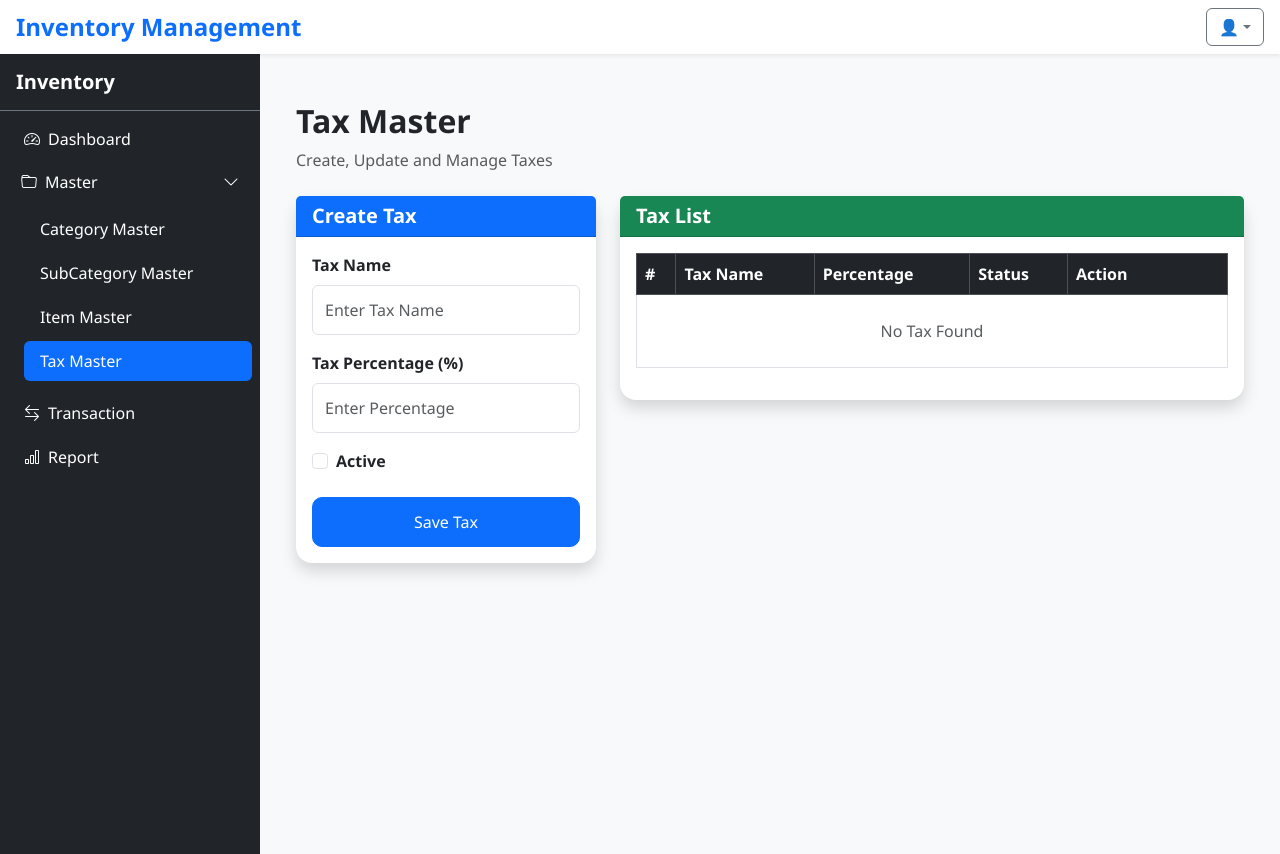
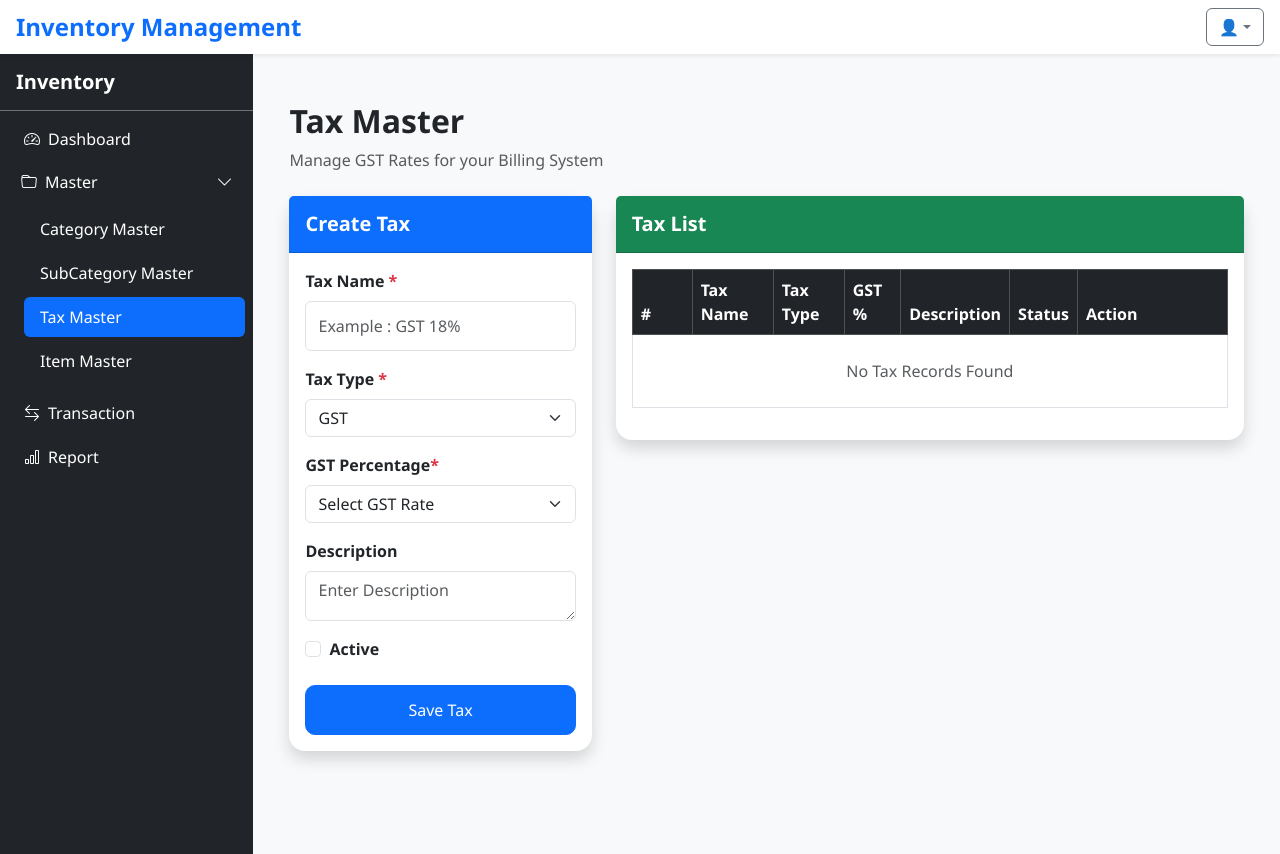
Before and after one commit to prahlad122/Inventory_management_system, a React (Vite) app: page /dashboard/master/tax in a window 1280 px wide. Built offline with nearby package versions, Linux system fonts and the light colour scheme.

Commit message:
updated tax master

```diff
--- a/index.html
+++ b/index.html
@@ -2,9 +2,9 @@
 <html lang="en">
   <head>
     <meta charset="UTF-8" />
-    <link rel="icon" type="image/svg+xml" href="/favicon.svg" />
+    <link rel="icon" type="image/svg+xml" href="/public/icon.svg" />
     <meta name="viewport" content="width=device-width, initial-scale=1.0" />
-    <title>inventory</title>
+    <title>Inventory system</title>
   </head>
   <body>
     <div id="root"></div>
--- a/src/components/Sidebar.jsx
+++ b/src/components/Sidebar.jsx
@@ -82,20 +82,20 @@ function Sidebar() {
               </li>
               <li>
                 <NavLink
+                  to="/dashboard/master/tax"
+                  className={menuClass}
+                  onClick={closeSidebar}
+                >
+                  Tax Master
+                </NavLink>
+              </li>
+              <li>
+                <NavLink
                   to="/dashboard/master/item"
                   className={menuClass}
                   onClick={closeSidebar}
                 >
                   Item Master
-                </NavLink>
-              </li>
-              <li>
-                <NavLink
-                  to="/dashboard/master/tax"
-                  className={menuClass}
-                  onClick={closeSidebar}
-                >
-                  Tax Master
                 </NavLink>
               </li>
             </ul>
--- a/src/components/TaxForm.jsx
+++ b/src/components/TaxForm.jsx
@@ -2,8 +2,14 @@ function TaxForm({
   taxName,
   setTaxName,
 
+  taxType,
+  setTaxType,
+
   percentage,
   setPercentage,
+
+  description,
+  setDescription,
 
   status,
   setStatus,
@@ -15,11 +21,17 @@ function TaxForm({
   return (
     <div className="card shadow border-0 rounded-4">
 
-      <div className="card-header bg-primary text-white">
+      {/* Card Header */}
+
+      <div className="card-header bg-primary text-white py-3">
+
         <h5 className="mb-0 fw-bold">
           {editId ? "Update Tax" : "Create Tax"}
         </h5>
+
       </div>
+
+      {/* Card Body */}
 
       <div className="card-body">
 
@@ -30,13 +42,13 @@ function TaxForm({
           <div className="mb-3">
 
             <label className="form-label fw-semibold">
-              Tax Name
+              Tax Name <span className="text-danger">*</span>
             </label>
 
             <input
               type="text"
               className="form-control"
-              placeholder="Enter Tax Name"
+              placeholder="Example : GST 18%"
               value={taxName}
               onChange={(e) =>
                 setTaxName(e.target.value)
@@ -45,21 +57,86 @@ function TaxForm({
 
           </div>
 
-          {/* Tax Percentage */}
+          {/* Tax Type */}
 
           <div className="mb-3">
 
             <label className="form-label fw-semibold">
-              Tax Percentage (%)
+              Tax Type <span className="text-danger">*</span>
             </label>
 
-            <input
-              type="number"
-              className="form-control"
-              placeholder="Enter Percentage"
+            <select
+              className="form-select"
+              value={taxType}
+              onChange={(e) =>
+                setTaxType(e.target.value)
+              }
+            >
+              <option value="GST">GST</option>
+
+              <option value="IGST">IGST</option>
+
+              <option value="CGST + SGST">
+                CGST + SGST
+              </option>
+
+              <option value="Exempt">
+                Exempt
+              </option>
+
+            </select>
+
+          </div>
+
+          {/* GST Percentage */}
+
+          <div className="mb-3">
+
+            <label className="form-label fw-semibold">
+              GST Percentage
+              <span className="text-danger">*</span>
+            </label>
+
+            <select
+              className="form-select"
               value={percentage}
               onChange={(e) =>
                 setPercentage(e.target.value)
+              }
+            >
+              <option value="">
+                Select GST Rate
+              </option>
+
+              <option value="0">0%</option>
+
+              <option value="5">5%</option>
+
+              <option value="12">12%</option>
+
+              <option value="18">18%</option>
+
+              <option value="28">28%</option>
+
+            </select>
+
+          </div>
+
+          {/* Description */}
+
+          <div className="mb-3">
+
+            <label className="form-label fw-semibold">
+              Description
+            </label>
+
+            <textarea
+              rows="3"
+              className="form-control"
+              placeholder="Enter Description"
+              value={description}
+              onChange={(e) =>
+                setDescription(e.target.value)
               }
             />
 
@@ -72,9 +149,9 @@ function TaxForm({
             <div className="form-check">
 
               <input
-                className="form-check-input"
                 type="checkbox"
                 id="status"
+                className="form-check-input"
                 checked={status}
                 onChange={(e) =>
                   setStatus(e.target.checked)
@@ -82,8 +159,8 @@ function TaxForm({
               />
 
               <label
+                htmlFor="status"
                 className="form-check-label fw-semibold"
-                htmlFor="status"
               >
                 Active
               </label>
--- a/src/components/TaxList.jsx
+++ b/src/components/TaxList.jsx
@@ -6,11 +6,17 @@ function TaxList({
   return (
     <div className="card shadow border-0 rounded-4">
 
-      <div className="card-header bg-success text-white">
+      {/* Card Header */}
+
+      <div className="card-header bg-success text-white py-3">
+
         <h5 className="mb-0 fw-bold">
           Tax List
         </h5>
+
       </div>
+
+      {/* Card Body */}
 
       <div className="card-body">
 
@@ -22,17 +28,19 @@ function TaxList({
 
               <tr>
 
-                <th>#</th>
+                <th width="60">#</th>
 
                 <th>Tax Name</th>
 
-                <th>Percentage</th>
+                <th>Tax Type</th>
+
+                <th>GST %</th>
+
+                <th>Description</th>
 
                 <th>Status</th>
 
-                <th width="160">
-                  Action
-                </th>
+                <th width="150">Action</th>
 
               </tr>
 
@@ -45,10 +53,10 @@ function TaxList({
                 <tr>
 
                   <td
-                    colSpan="5"
+                    colSpan="7"
                     className="text-center py-4 text-muted"
                   >
-                    No Tax Found
+                    No Tax Records Found
                   </td>
 
                 </tr>
@@ -61,10 +69,34 @@ function TaxList({
 
                     <td>{index + 1}</td>
 
-                    <td>{item.taxName}</td>
+                    <td className="fw-semibold">
+                      {item.taxName}
+                    </td>
 
                     <td>
-                      {item.percentage}%
+
+                      <span className="badge bg-info text-dark">
+
+                        {item.taxType}
+
+                      </span>
+
+                    </td>
+
+                    <td>
+
+                      <span className="badge bg-primary">
+
+                        {item.percentage}%
+
+                      </span>
+
+                    </td>
+
+                    <td>
+
+                      {item.description || "-"}
+
                     </td>
 
                     <td>
@@ -85,10 +117,10 @@ function TaxList({
 
                     <td>
 
-                      <div className="d-flex gap-2">
+                      <div className="d-flex flex-column flex-md-row gap-2">
 
                         <button
-                          className="btn btn-warning btn-sm"
+                          className="btn btn-warning btn-sm flex-fill"
                           onClick={() =>
                             handleEdit(item)
                           }
@@ -97,7 +129,7 @@ function TaxList({
                         </button>
 
                         <button
-                          className="btn btn-danger btn-sm"
+                          className="btn btn-danger btn-sm flex-fill"
                           onClick={() =>
                             handleDelete(item.id)
                           }
--- a/src/pages/TaxMaster.jsx
+++ b/src/pages/TaxMaster.jsx
@@ -4,23 +4,27 @@ import TaxList from "../components/TaxList";
 
 function TaxMaster() {
 
-  // ==========================
-  // State
-  // ==========================
+  // =====================================
+  // States
+  // =====================================
 
   const [taxes, setTaxes] = useState([]);
 
   const [taxName, setTaxName] = useState("");
 
+  const [taxType, setTaxType] = useState("GST");
+
   const [percentage, setPercentage] = useState("");
+
+  const [description, setDescription] = useState("");
 
   const [status, setStatus] = useState(false);
 
   const [editId, setEditId] = useState(null);
 
-  // ==========================
-  // Load Data
-  // ==========================
+  // =====================================
+  // Load LocalStorage
+  // =====================================
 
   useEffect(() => {
 
@@ -31,9 +35,9 @@ function TaxMaster() {
 
   }, []);
 
-  // ==========================
-  // Save Data
-  // ==========================
+  // =====================================
+  // Save LocalStorage
+  // =====================================
 
   useEffect(() => {
 
@@ -44,9 +48,9 @@ function TaxMaster() {
 
   }, [taxes]);
 
-  // ==========================
+  // =====================================
   // Submit
-  // ==========================
+  // =====================================
 
   const handleSubmit = (e) => {
 
@@ -65,16 +69,16 @@ function TaxMaster() {
     if (editId !== null) {
 
       const updatedTaxes = taxes.map((item) =>
-
         item.id === editId
           ? {
               ...item,
               taxName,
+              taxType,
               percentage,
+              description,
               status,
             }
           : item
-
       );
 
       setTaxes(updatedTaxes);
@@ -89,7 +93,11 @@ function TaxMaster() {
 
         taxName,
 
+        taxType,
+
         percentage,
+
+        description,
 
         status,
 
@@ -99,43 +107,59 @@ function TaxMaster() {
 
     }
 
-    // Reset
+    resetForm();
+
+  };
+
+  // =====================================
+  // Reset Form
+  // =====================================
+
+  const resetForm = () => {
 
     setTaxName("");
 
+    setTaxType("GST");
+
     setPercentage("");
+
+    setDescription("");
 
     setStatus(false);
 
   };
 
-  // ==========================
+  // =====================================
   // Delete
-  // ==========================
+  // =====================================
 
   const handleDelete = (id) => {
 
-    if (window.confirm("Delete Tax ?")) {
+    if (window.confirm("Delete this Tax?")) {
 
-      const filtered = taxes.filter(
+      const updated = taxes.filter(
         (item) => item.id !== id
       );
 
-      setTaxes(filtered);
+      setTaxes(updated);
 
     }
 
   };
 
-  // ==========================
+  // =====================================
   // Edit
-  // ==========================
+  // =====================================
 
   const handleEdit = (item) => {
 
     setTaxName(item.taxName);
 
+    setTaxType(item.taxType);
+
     setPercentage(item.percentage);
+
+    setDescription(item.description);
 
     setStatus(item.status);
 
@@ -143,13 +167,15 @@ function TaxMaster() {
 
   };
 
-  // ==========================
+  // =====================================
   // JSX
-  // ==========================
+  // =====================================
 
   return (
 
     <div className="container-fluid py-4">
+
+      {/* Heading */}
 
       <div className="mb-4">
 
@@ -157,40 +183,48 @@ function TaxMaster() {
           Tax Master
         </h2>
 
-        <p className="text-muted">
-          Create, Update and Manage Taxes
+        <p className="text-muted mb-0">
+          Manage GST Rates for your Billing System
         </p>
 
       </div>
 
+      {/* Responsive Layout */}
+
       <div className="row g-4">
 
-        {/* Form */}
+        {/* Tax Form */}
 
-        <div className="col-xl-4 col-lg-5 col-md-12">
+        <div className="col-12 col-lg-5 col-xl-4">
 
           <TaxForm
 
             taxName={taxName}
             setTaxName={setTaxName}
 
+            taxType={taxType}
+            setTaxType={setTaxType}
+
             percentage={percentage}
             setPercentage={setPercentage}
+
+            description={description}
+            setDescription={setDescription}
 
             status={status}
             setStatus={setStatus}
 
+            editId={editId}
+
             handleSubmit={handleSubmit}
-
-            editId={editId}
 
           />
 
         </div>
 
-        {/* List */}
+        {/* Tax List */}
 
-        <div className="col-xl-8 col-lg-7 col-md-12">
+        <div className="col-12 col-lg-7 col-xl-8">
 
           <TaxList
 
```
Also changed, not shown: src/components/ItemForm.jsx (+32 -115 lines), src/components/ItemList.jsx (+73 -26 lines), public/icon.svg (added).
